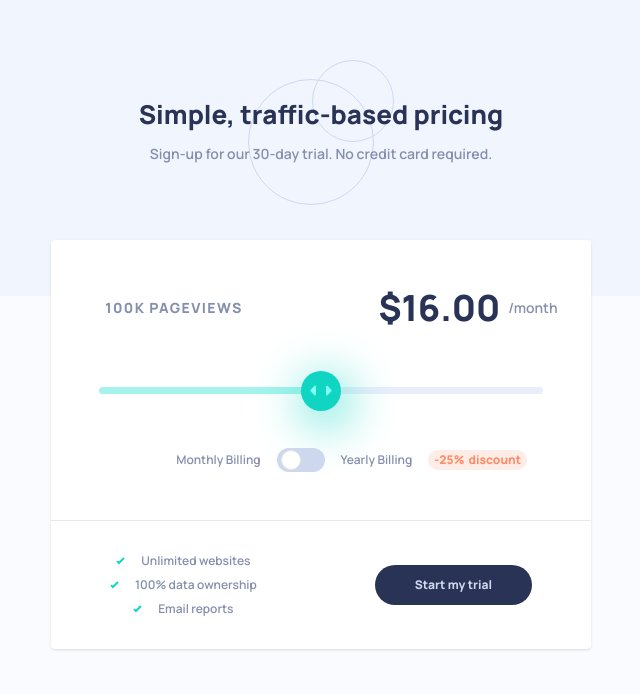
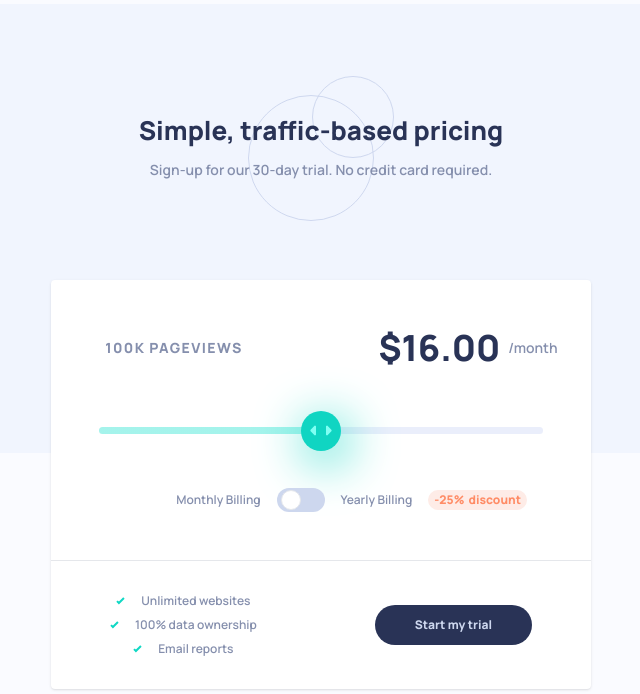
Before and after one commit to marselle13/pricing-component, a plain HTML site: page src/index.html in a window 1280 px wide. Shown: the whole page, without its empty margins (319-959 px from the left). Drawn offline with Linux system fonts and the light colour scheme.

Commit message:
fix design problem

```diff
--- a/src/index.html
+++ b/src/index.html
@@ -9,7 +9,7 @@
   </head>
   <body>
     <header
-      class="bg-pattern grid place-content-center text-center bg-left pt-8 pb-16 bg-no-repeat lg:bg-center"
+      class="bg-pattern grid place-content-center text-center bg-left pt-8 pb-16 bg-no-repeat lg:bg-center lg:pb-52 lg:pt-12"
     >
       <div
         class="bg-circle bg-no-repeat bg-center space-y-4 h-[200px] grid place-content-center"
@@ -26,7 +26,7 @@
     </header>
     <main>
       <div
-        class="bg-white relative bottom-14 mx-4 rounded pt-12 text-center shadow lg:max-w-[540px] lg:mx-auto"
+        class="bg-white relative bottom-14 mx-4 rounded pt-12 text-center shadow lg:max-w-[540px] lg:mx-auto lg:bottom-44"
       >
         <div
           class="w-full gap-8 pb-12 grid content-center border-b lg:grid-cols-2 lg:gap-12"
```
Also changed, not shown: README.md, dist/output.css.
